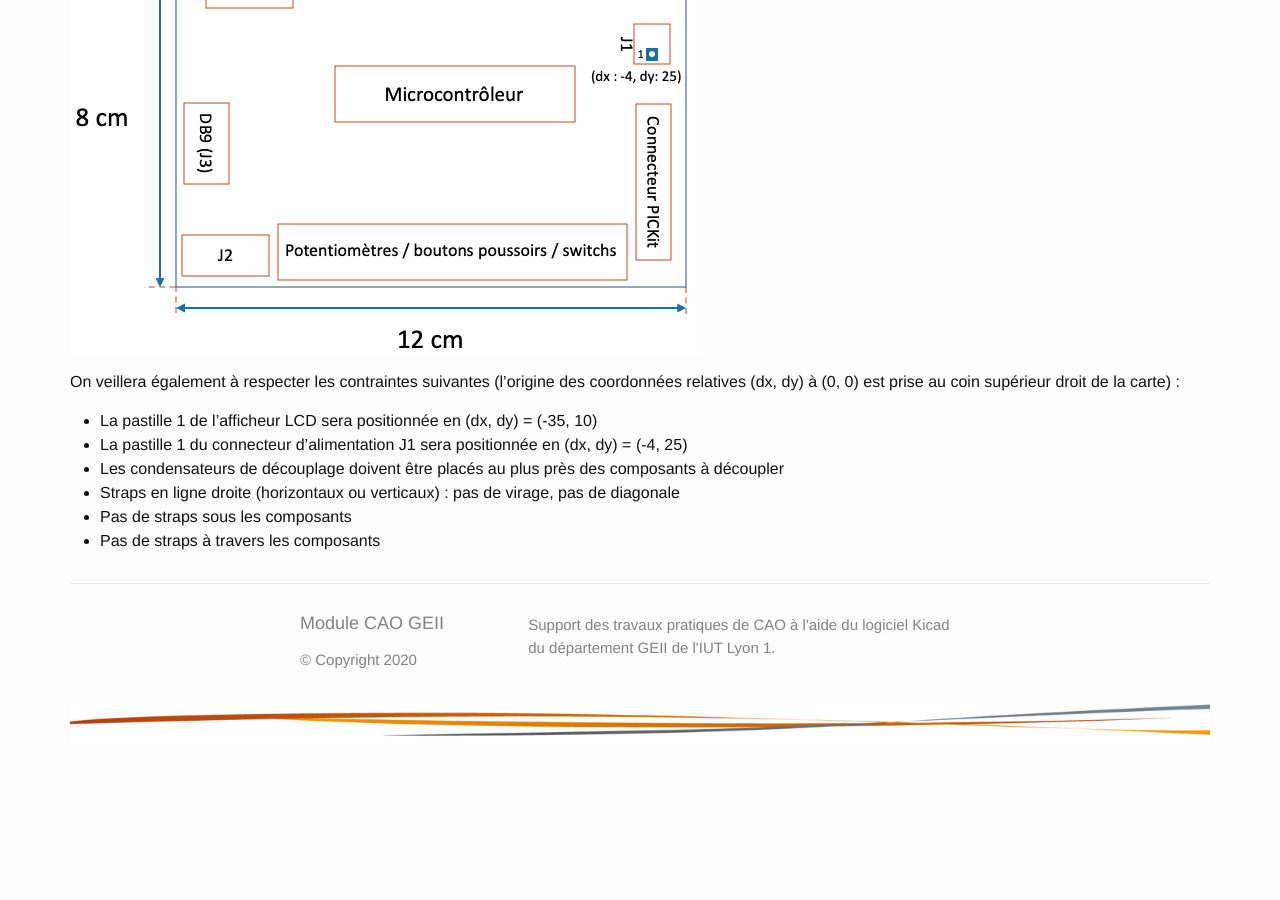
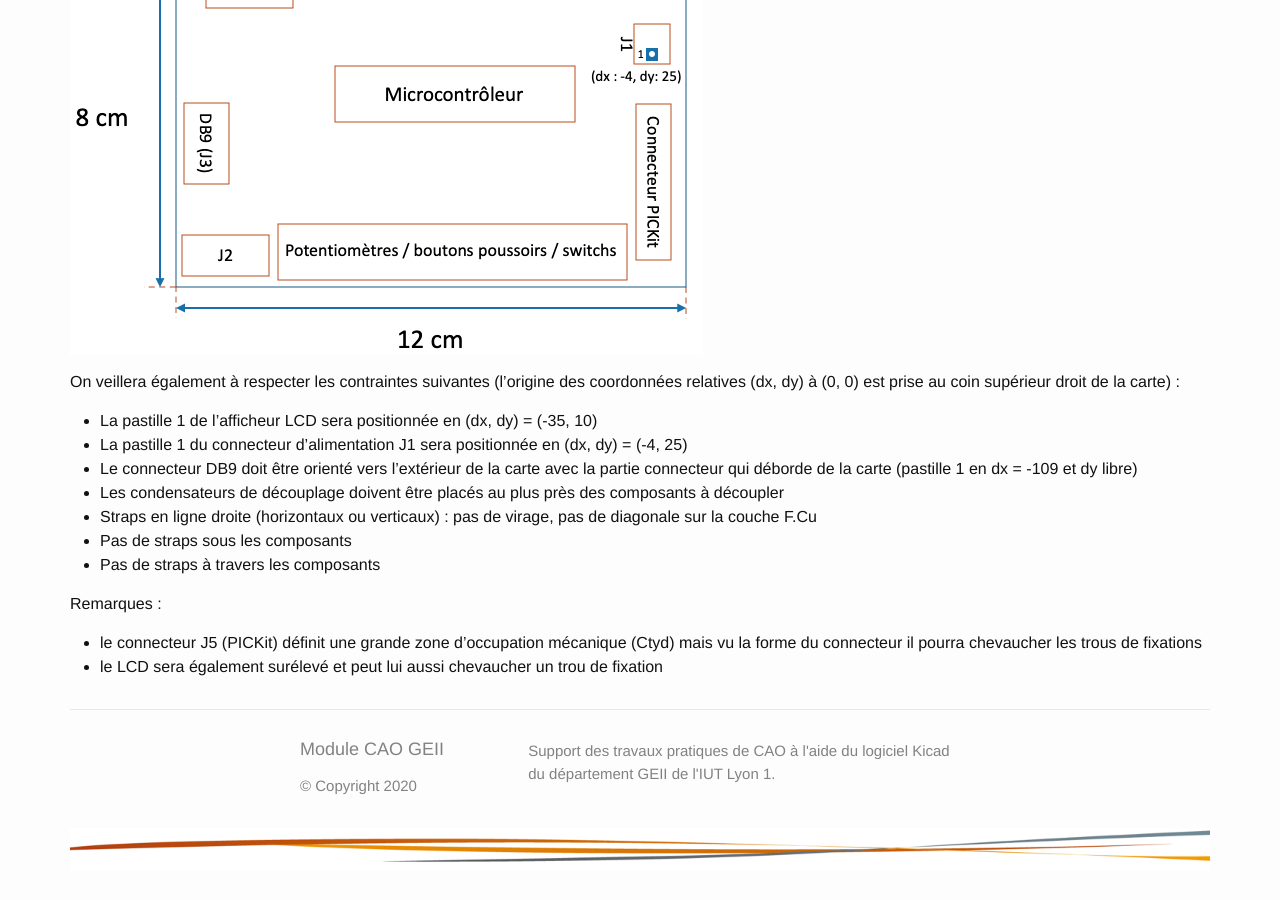
Before and after one commit to geiilyon/cao-geii-lyon, a Jekyll site: the page built from _collection_enonces/tp5.md, in a window 1280 px wide and 900 px high, scrolled down 4512 px. Built offline with Jekyll 4.4.1, drawn with Linux system fonts in a browser that asks for light colours; nearby versions of some CDN libraries; library files that are not in the unit come from our copies; before the commit the page ends 5286 px from its top, so only the background shows below that.

```diff
--- a/_collection_enonces/tp5.md
+++ b/_collection_enonces/tp5.md
@@ -63,7 +63,12 @@ On veillera également à respecter les contraintes suivantes (l'origine des coo
 
 * La pastille 1 de l'afficheur LCD sera positionnée en (dx, dy) = (-35, 10)
 * La pastille 1 du connecteur d'alimentation J1 sera positionnée en (dx, dy) = (-4, 25)
+* Le connecteur DB9 doit être orienté vers l'extérieur de la carte avec la partie connecteur qui déborde de la carte (pastille 1 en dx = -109 et dy libre)
 * Les condensateurs de découplage doivent être placés au plus près des composants à découpler
-* Straps en ligne droite (horizontaux ou verticaux) : pas de virage, pas de diagonale
+* Straps en ligne droite (horizontaux ou verticaux) : pas de virage, pas de diagonale sur la couche F.Cu
 * Pas de straps sous les composants
 * Pas de straps à travers les composants
+
+Remarques :
+* le connecteur J5 (PICKit) définit une grande zone d'occupation mécanique (Ctyd) mais vu la forme du connecteur il pourra chevaucher les trous de fixations
+* le LCD sera également surélevé et peut lui aussi chevaucher un trou de fixation
```
Also changed, not shown: raccourcis.md (+15 -3 lines).
